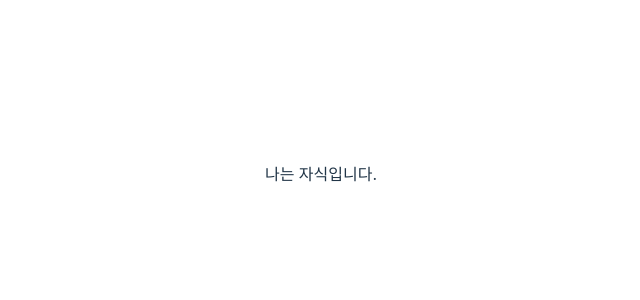
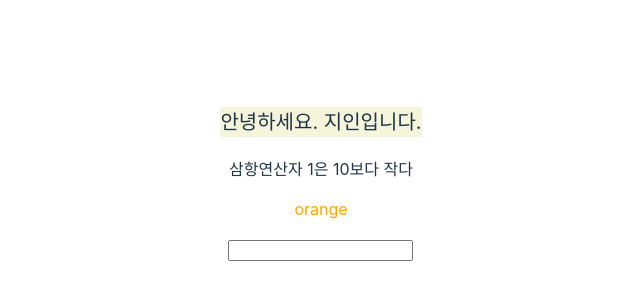
Before and after one commit to jee-in/react-project, a React (Vite) app in the folder react-project/: page / in a window 1280 px wide. Shown: the part 226-526 px from the top of the page, without its empty margins (319-959 px from the left). Built offline with nearby package versions, Linux system fonts and the light colour scheme.

Commit message:
feat: create style object

```diff
--- a/react-project/src/App.jsx
+++ b/react-project/src/App.jsx
@@ -14,27 +14,26 @@ import reactLogo from './assets/react.svg'    // 이미지 파일
 import viteLogo from '/vite.svg'
 import './App.css'                            // CSS 파일
 
-// 자식 컴포넌트
-function Child() {
-  return <div>나는 자식입니다.</div>
-}
-
-// 부모 컴포넌트
-function Parent() {
-  return <Child />;
-}
-
-// 할아버지 컴포넌트
-function GrandParent() {
-  return <Parent />
-}
-
 function App() {
   /* <---- 컴포넌트 안 ----> */
   const [count, setCount] = useState(0)
+  const name = "지인";
+  const number = 1;
+  const styles = {
+    backgroundColor: 'beige',
+    fontSize: '20px'
+  }
 
-  // 자식 컴포넌트를 App Component에서 마치 HTML 태그를 쓰듯이 넣기
-  return <GrandParent />;
+  return (
+    // 리액트에서 반환할 수 있는 element는 1개이다.
+    // Adjacent JSX elements must be wrapped in an enclosing tag. Did you want a JSX fragment <>...</>?
+    <div className="App">
+      <p style={styles}>안녕하세요. { name }입니다.</p>
+      <p>삼항연산자 { number > 10? number + '은 10보다 크다' : number + '은 10보다 작다' }</p>
+      <p style={{color: 'orange'}}>orange</p>
+      <input type='text'/>
+    </div>
+  );
 }
 
 // 컴포넌트 밖: 내가 만든 컴포넌트를 밖으로 내보내기 = 렌더링
```
